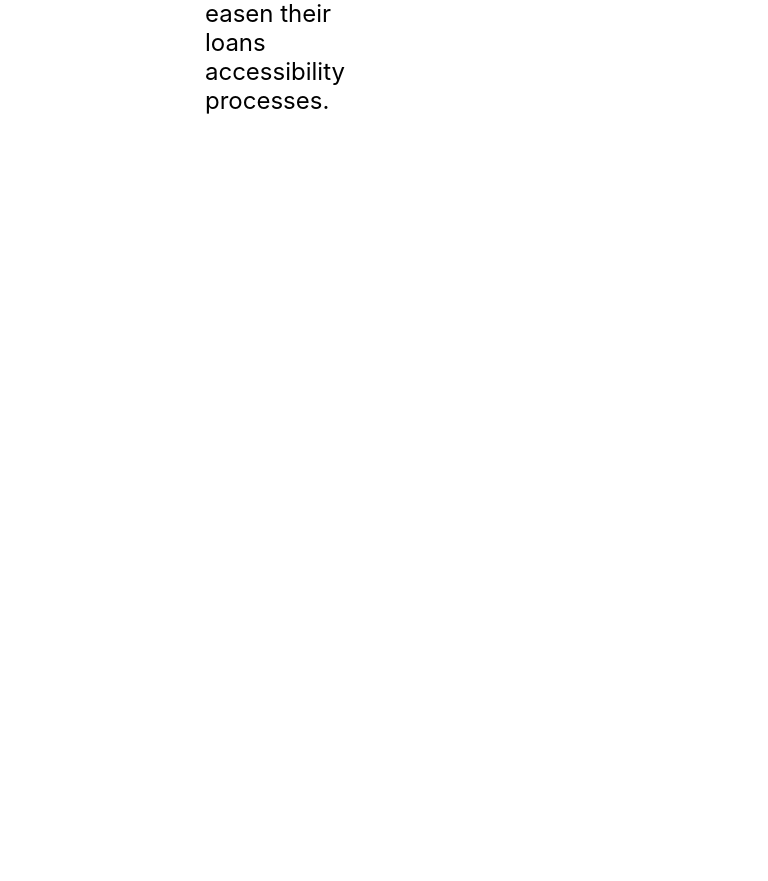
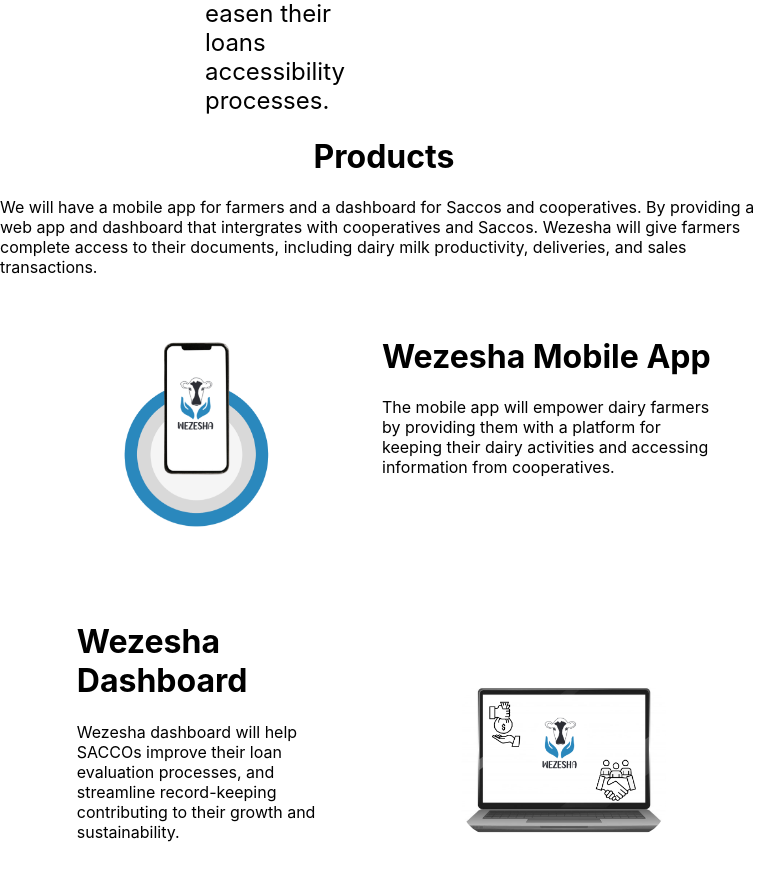
Before and after one commit to Karen-philip-maria/Wezesha-App, a React (Create React App) app: page / in a window 768 px wide. Shown: the part 1061-1942 px from the top of the page. Before the commit the page ends 1176 px from the top, so only its background shows below. Built offline with nearby package versions, Linux system fonts and the light colour scheme.

Commit message:
added product folder

```diff
--- a/src/App.js
+++ b/src/App.js
@@ -1,5 +1,6 @@
 import {About} from './About'
 import Welcome from "./vision-mission"
+import Product from "./Product"
 
 
 const wezeshaApp =()=>{
@@ -8,6 +9,7 @@
       <h1></h1>
       <About/>
       <Welcome/>
+      <Product/>
     </div>
   )
 }
--- /dev/null
+++ b/src/Product/index.css
@@ -0,0 +1,105 @@
+#mobilepic{
+    border-radius: 20%;
+    width: 60%;
+}
+
+#product-heading{
+    text-align: center;
+}
+
+.about-mobileapp{
+    flex-wrap: wrap;
+    width: 40%;
+
+}
+
+#wezesha-mobileapp, #wezesha-dashboard{
+    display: flex;
+    margin-top: 5%;
+    align-items: center;
+    margin-left: 10%;
+    gap: 10%;
+
+}
+
+
+#dashboard-pic{
+    border-radius: 20%;
+    width: 60%;
+}
+
+@media only screen  and (min-width: 280px) and (max-width: 412px) {
+    #mobilepic, #dashboard-pic{
+        border-radius: 20%;
+        width: 70%;
+        margin-left: 7%;
+    }
+
+    #wezesha-mobileapp, #wezesha-dashboard{
+        display: block;
+        margin-top: 5%;
+        align-items: center;
+        margin-left: 10%;
+    }
+
+    .about-mobileapp{
+        flex-wrap: wrap;
+        width: 90%;
+        margin-bottom: 10%;
+
+    }
+
+}
+
+@media only screen  and (min-width: 414px) and (max-width: 556px) {
+    #mobilepic, #dashboard-pic{
+        border-radius: 20%;
+        width: 60%;
+        margin-left: 10%;
+    }
+
+    #wezesha-mobileapp, #wezesha-dashboard{
+        display: block;
+        margin-top: 5%;
+        align-items: center;
+        margin-left: 10%;
+    }
+
+    .about-mobileapp{
+        flex-wrap: wrap;
+        width: 90%;
+        margin-bottom: 10%;
+
+    }
+
+}
+
+@media only screen  and (min-width: 740px) and (max-width: 886px) {
+    #mobilepic, #dashboard-pic{
+        border-radius: 20%;
+        width: 80%;
+        margin-left: 10%;
+    }
+
+    #wezesha-mobileapp{
+        display: flex;
+        margin-top: 5%;
+        align-items: center;
+        margin-left: 10%;
+    }
+
+    #wezesha-dashboard{
+        display: flex;
+        align-items: center;
+        margin-right: 10%;
+    }
+
+    .about-mobileapp{
+        flex-wrap: wrap;
+        width: 120%;
+        margin-bottom: 10%;
+        margin-right: 7%;
+
+    }
+
+}
--- /dev/null
+++ b/src/Product/index.js
@@ -0,0 +1,53 @@
+import './index.css';
+import mobileapp from '../images/mobileapp.png';
+import dashboard from '../images/dashboard.png';
+
+const Product = () =>{
+    return(
+        <body>
+            <div>
+                <h1 id="product-heading">Products</h1>
+                <p>We will have a mobile app for farmers and a dashboard for Saccos and cooperatives.
+                    By providing a web app and dashboard that intergrates with cooperatives and Saccos.
+                    Wezesha will give farmers complete access to their documents, including dairy milk
+                    productivity, deliveries, and sales transactions.
+                </p>
+            </div>
+            <div id= 'wezesha-mobileapp'>
+                <div>
+                    <img id= "mobilepic" src ={mobileapp} alt= "mobileapp-photo"/>
+                </div>
+                <div className='about-mobileapp'>
+                    <h1>Wezesha Mobile App</h1>
+                    <p>
+                        The mobile app will empower dairy
+                        farmers by providing them with a platform
+                        for keeping their dairy activities and
+                        accessing information from cooperatives.
+                    </p>
+                </div>
+            </div>
+
+            <div id= 'wezesha-dashboard'>
+                <div className='about-mobileapp'>
+                    <h1>Wezesha Dashboard</h1>
+                    <p>Wezesha dashboard will help SACCOs improve
+                        their loan evaluation processes, and streamline
+                        record-keeping contributing to their growth and
+                        sustainability.
+                    </p>
+                </div>
+                <div>
+                    <img id= "dashboard-pic" src ={dashboard} alt= "Wezesha dashboard"/>
+                </div>
+            </div>
+
+
+
+
+        </body>
+    );
+};
+
+
+export default Product;
```
Also changed, not shown: src/images/dashboard.png (added), src/images/mobileapp.png (added).
